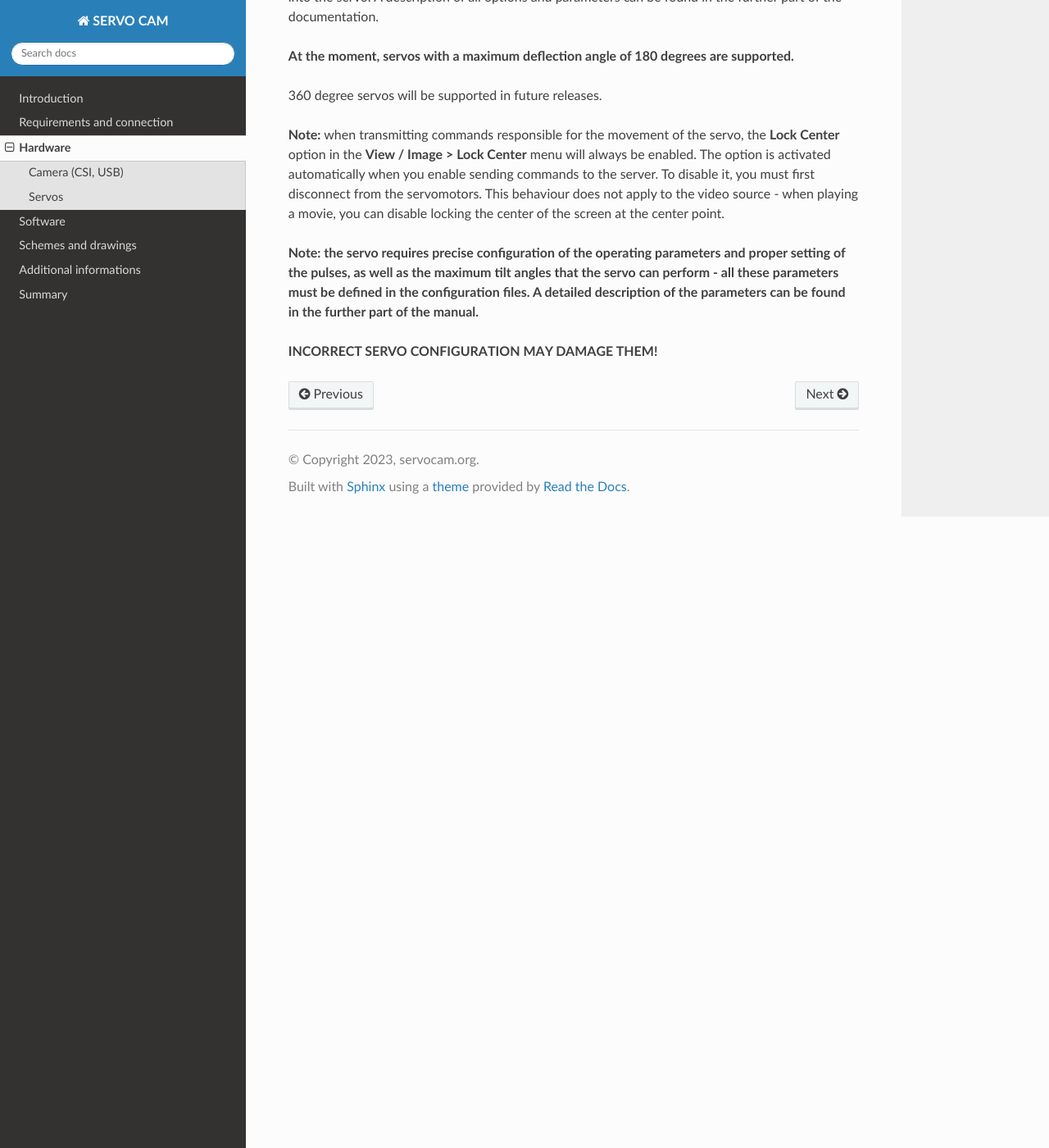
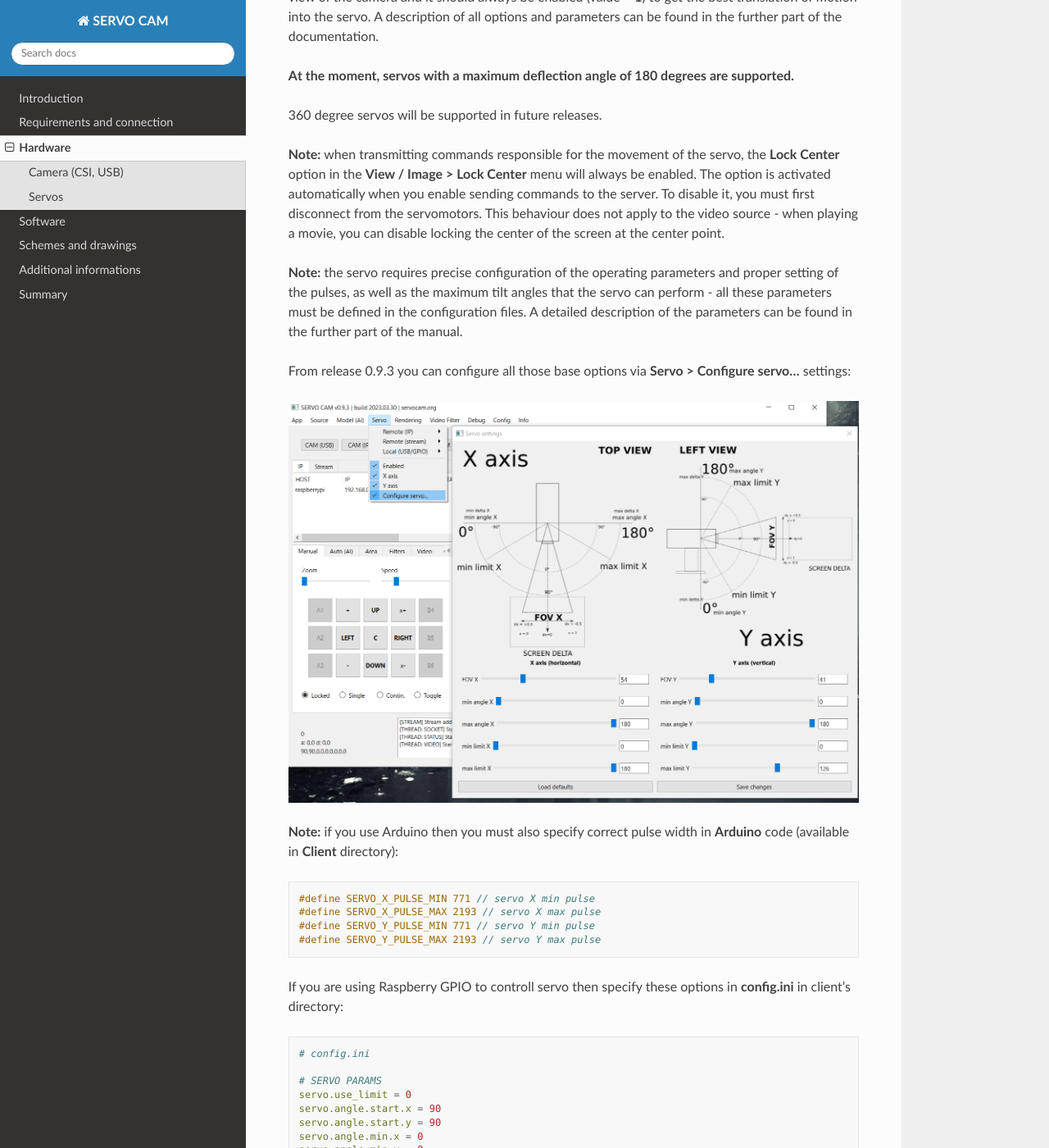
Before and after one commit to servo-cam/documentation, a Sphinx documentation site: the page built from docs/source/hardware.rst, in a window 1280 px wide and 1400 px high, scrolled down 2247 px. Shown: the whole window at 82% size. Built offline with Sphinx 7.4.7 and the Read the Docs theme 2.0.0, drawn with Linux system fonts in a browser that asks for light colours; some of the changed text lies outside the part shown.

Commit message:
Added release: 0.9.3

```diff
--- a/docs/source/conf.py
+++ b/docs/source/conf.py
@@ -9,7 +9,7 @@
 project = 'SERVO CAM'
 copyright = '2023, servocam.org'
 author = 'szczyglis-dev, Marcin Szczygliński'
-release = '0.9.2'
+release = '0.9.3'
 
 # -- General configuration ---------------------------------------------------
 # https://www.sphinx-doc.org/en/master/usage/configuration.html#general-configuration
--- a/docs/source/hardware.rst
+++ b/docs/source/hardware.rst
@@ -19,15 +19,15 @@
 incorrect FOV (i.e. not matching true angle of view) can generate too slow
 or too fast and not good servo movement.
 
-Viewing angles (FOV) must be defined in the **config.ini** file:
+Viewing angles (FOV) must be defined in the **config.ini** file and via **Servo > Configure servo...*** menu:
 
 .. code-block:: ini
 
 	# config.ini
 
 	camera.idx = 0
-	camera.fov.x=54#<-------
-	camera.fov.y=41# <-------
+	camera.fov.x=54 #<-------
+	camera.fov.y=41 # <-------
 	camera.width = 1280
 	camera.height = 720
 	camera.fps = 30
@@ -127,10 +127,56 @@
 - when playing a movie, you can disable locking the center of the screen
 at the center point.
 
-**Note: the servo requires precise configuration of the operating
+**Note:** the servo requires precise configuration of the operating
 parameters and proper setting of the pulses, as well as the maximum tilt
 angles that the servo can perform - all these parameters must be defined
 in the configuration files. A detailed description of the parameters can
-be found in the further part of the manual.**
+be found in the further part of the manual.
+
+From release 0.9.3 you can configure all those base options via **Servo > Configure servo...** settings:
+
+.. image:: images/app/servo_config.png
+   :width: 800
+
+**Note:** if you use Arduino then you must also specify correct pulse width in **Arduino** code (available in **Client** directory):
+
+.. code-block:: c++
+
+	#define SERVO_X_PULSE_MIN 771 // servo X min pulse
+	#define SERVO_X_PULSE_MAX 2193 // servo X max pulse
+	#define SERVO_Y_PULSE_MIN 771 // servo Y min pulse
+	#define SERVO_Y_PULSE_MAX 2193 // servo Y max pulse
+
+If you are using Raspberry GPIO to controll servo then specify these options in **config.ini** in client's directory:
+
+
+.. code-block:: ini
+
+	# config.ini
+
+	# SERVO PARAMS
+	servo.use_limit = 0
+	servo.angle.start.x = 90
+	servo.angle.start.y = 90
+	servo.angle.min.x = 0
+	servo.angle.min.y = 0
+	servo.angle.max.x = 180
+	servo.angle.max.y = 180
+	servo.limit.min.x = 0
+	servo.limit.min.y = 0
+	servo.limit.max.x = 180
+	servo.limit.max.y = 180
+	servo.freq.x = 50
+	servo.freq.y = 50
+	servo.delay.x = 0.02
+	servo.delay.y = 0.02
+	servo.cycle.start.x = 0
+	servo.cycle.start.y = 0
+	servo.cycle.min.x = 2.5
+	servo.cycle.min.y = 2.5
+	servo.cycle.max.x = 12.5
+	servo.cycle.max.y = 12.5
+	servo.angle.multiplier.x = 1
+	servo.angle.multiplier.y = 1
 
 **INCORRECT SERVO CONFIGURATION MAY DAMAGE THEM!**
--- a/docs/source/index.rst
+++ b/docs/source/index.rst
@@ -8,7 +8,7 @@
 
 | **Project website:** https://servocam.org
 | **GitHub:** https://github.com/servo-cam
-| **Version:** 0.9.2 (2023.03.27)
+| **Version:** 0.9.3 (2023.03.30)
 
 .. toctree::
    :maxdepth: 3
```
Also changed, not shown: README.md (+1 -1 lines), localbuild-reqs.txt (added, +31 -0 lines), docs/source/images/app/servo_config.png (added), 4 other files.
